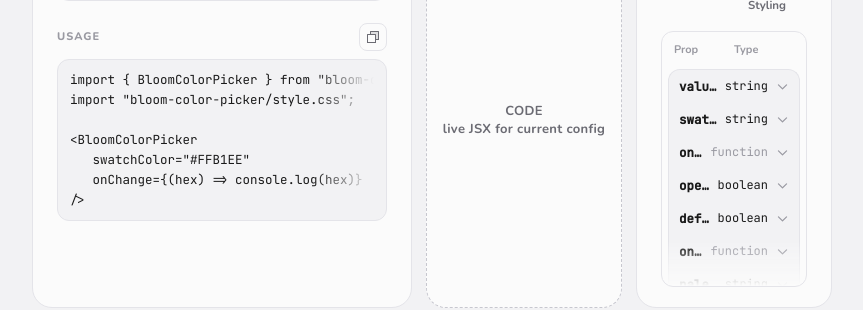
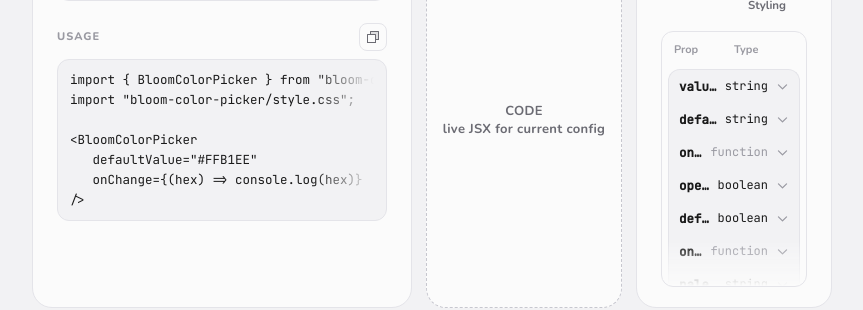
Before and after one commit to shivraj-roy/bloom-color-picker, a Next.js app in the folder apps/web/: page / in a window 1280 px wide. Shown: the part 412-722 px from the top of the page, without its empty margins (208-1071 px from the left). Built offline with nearby package versions, Linux system fonts and the light colour scheme.

Commit message:
Rename swatchColor prop back to defaultValue

```diff
--- a/apps/web/components/api-reference.tsx
+++ b/apps/web/components/api-reference.tsx
@@ -14,8 +14,8 @@
       meta: [{ label: "Type", value: "string | undefined" }],
    },
    {
-      key: "swatchColor",
-      name: "swatchColor?",
+      key: "defaultValue",
+      name: "defaultValue?",
       type: "string",
       description: "Initial hex value when uncontrolled.",
       meta: [
--- a/apps/web/components/sidebar.tsx
+++ b/apps/web/components/sidebar.tsx
@@ -16,7 +16,7 @@
 import "bloom-color-picker/style.css";
 
 <BloomColorPicker
-   swatchColor="#FFB1EE"
+   defaultValue="#FFB1EE"
    onChange={(hex) => console.log(hex)}
 />`;
 
--- a/packages/react/src/index.tsx
+++ b/packages/react/src/index.tsx
@@ -93,7 +93,7 @@
 export function BloomColorPicker(props: BloomColorPickerProps) {
    const {
       value: valueProp,
-      swatchColor = FALLBACK_HEX,
+      defaultValue = FALLBACK_HEX,
       onChange,
       open: openProp,
       defaultOpen = false,
@@ -131,7 +131,7 @@
       outlineOffset: `${-2 * scale}px`,
    });
 
-   const [rawValue, setValue] = useControllableState(valueProp, swatchColor, onChange);
+   const [rawValue, setValue] = useControllableState(valueProp, defaultValue, onChange);
    const hex = normalizeHex(rawValue) ?? FALLBACK_HEX;
    const { base, lightPos } = React.useMemo(() => deriveFromHex(hex), [hex]);
 
--- a/packages/react/src/types.ts
+++ b/packages/react/src/types.ts
@@ -8,7 +8,7 @@
    /** Controlled hex value, e.g. "#F5B81E". */
    value?: string;
    /** Initial hex value when uncontrolled. @default "#F5B81E" */
-   swatchColor?: string;
+   defaultValue?: string;
    /** Fired with the new hex (uppercase "#RRGGBB") on every petal pick or brightness drag. */
    onChange?: (hex: string) => void;
 
```
Also changed, not shown: packages/react/README.md.
